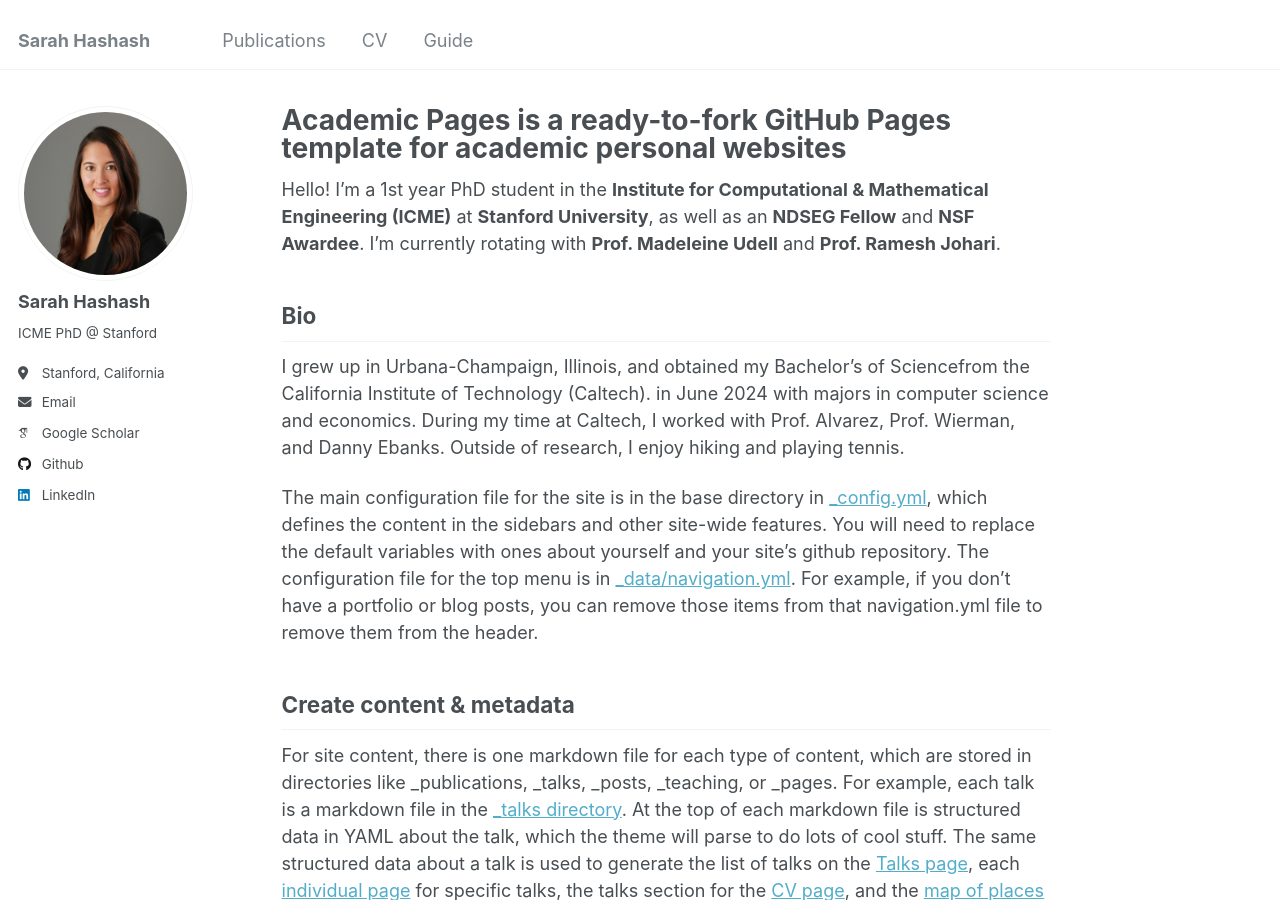
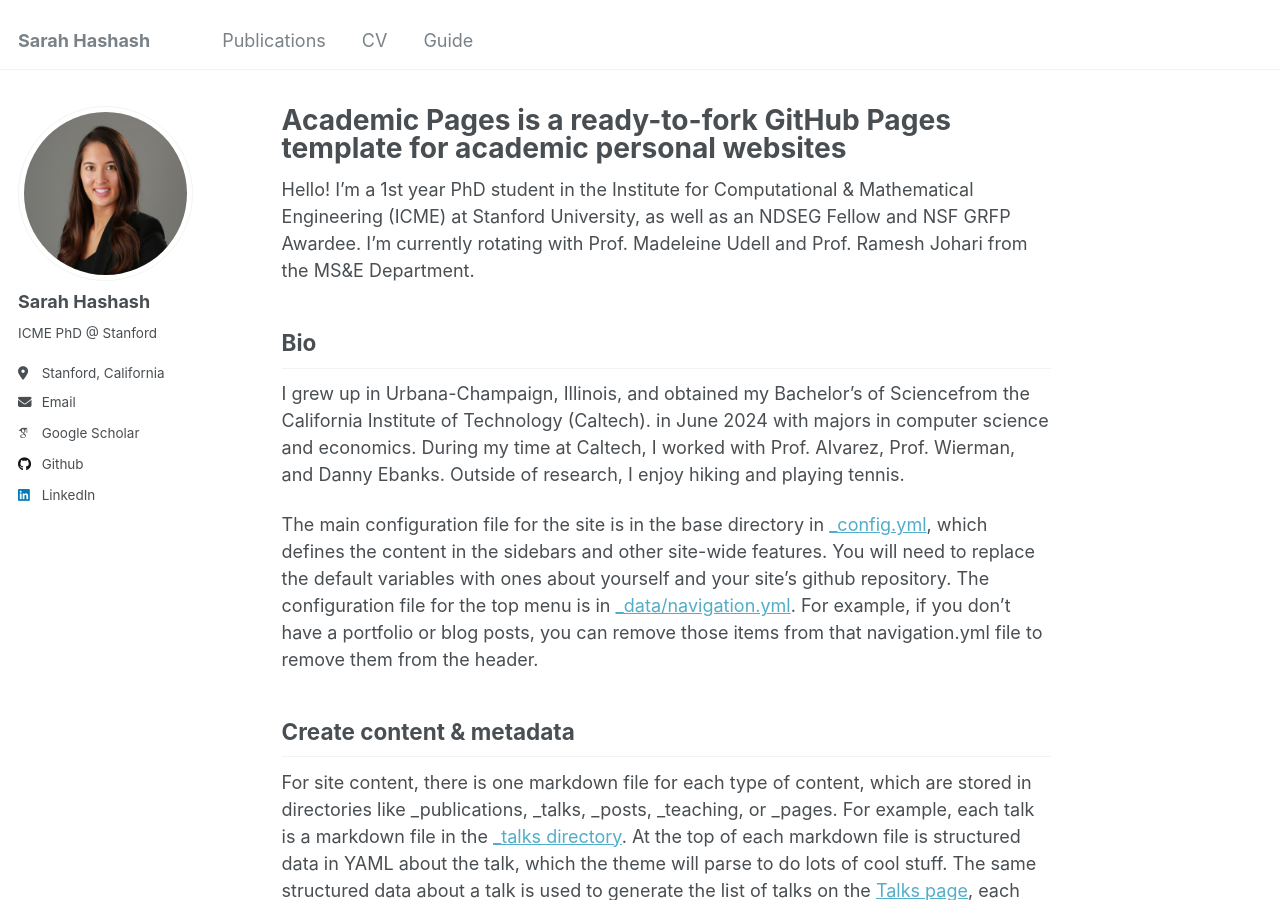
Before and after one commit to s-hashash/sarahhashash, a Jekyll site: the page built from _pages/about.md, in a window 1280 px wide and 900 px high. Built offline with Jekyll 4.4.1, drawn with Linux system fonts in a browser that asks for light colours; some web fonts are replaced.

Commit message:
Update about.md

```diff
--- a/_pages/about.md
+++ b/_pages/about.md
@@ -8,7 +8,7 @@ redirect_from:
 ---
 
 
-Hello! I’m a 1st year PhD student in the **Institute for Computational & Mathematical Engineering (ICME)** at **Stanford University**, as well as an **NDSEG Fellow** and **NSF Awardee**. I’m currently rotating with **Prof. Madeleine Udell** and **Prof. Ramesh Johari**.
+Hello! I’m a 1st year PhD student in the Institute for Computational & Mathematical Engineering (ICME) at Stanford University, as well as an NDSEG Fellow and NSF GRFP Awardee. I’m currently rotating with Prof. Madeleine Udell and Prof. Ramesh Johari from the MS&E Department.
 
 ## Bio
 
```
